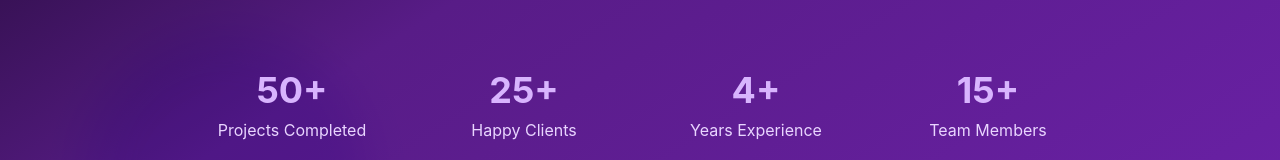
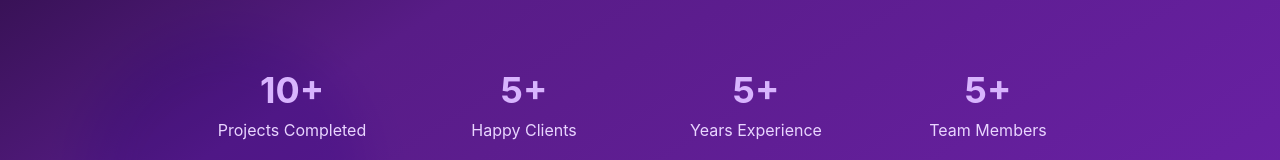
Before and after one commit to Nesisoft/nesisoft-digital-canvas, a React (Vite) app: page / in a window 1280 px wide. Shown: the part 514-674 px from the top of the page. Built offline with nearby package versions, Linux system fonts and the light colour scheme.

Commit message:
Edit figures on page

```diff
--- a/src/components/About.tsx
+++ b/src/components/About.tsx
@@ -4,10 +4,10 @@ import { Users, Target, Award, Globe } from "lucide-react";
 
 const About = () => {
   const stats = [
-    { icon: Users, number: "50+", label: "Happy Clients" },
-    { icon: Target, number: "100+", label: "Projects Completed" },
+    { icon: Users, number: "5+", label: "Happy Clients" },
+    { icon: Target, number: "10+", label: "Projects Completed" },
     { icon: Award, number: "5+", label: "Years Experience" },
-    { icon: Globe, number: "10+", label: "Countries Served" },
+    { icon: Globe, number: "2+", label: "Countries Served" },
   ];
 
   return (
--- a/src/components/Hero.tsx
+++ b/src/components/Hero.tsx
@@ -45,19 +45,19 @@ const Hero = () => {
           {/* Stats */}
           <div className="grid grid-cols-2 md:grid-cols-4 gap-8 mt-20">
             <div className="text-center">
-              <div className="text-3xl md:text-4xl font-bold text-purple-300 mb-2">50+</div>
+              <div className="text-3xl md:text-4xl font-bold text-purple-300 mb-2">10+</div>
               <div className="text-purple-200">Projects Completed</div>
             </div>
             <div className="text-center">
-              <div className="text-3xl md:text-4xl font-bold text-purple-300 mb-2">25+</div>
+              <div className="text-3xl md:text-4xl font-bold text-purple-300 mb-2">5+</div>
               <div className="text-purple-200">Happy Clients</div>
             </div>
             <div className="text-center">
-              <div className="text-3xl md:text-4xl font-bold text-purple-300 mb-2">4+</div>
+              <div className="text-3xl md:text-4xl font-bold text-purple-300 mb-2">5+</div>
               <div className="text-purple-200">Years Experience</div>
             </div>
             <div className="text-center">
-              <div className="text-3xl md:text-4xl font-bold text-purple-300 mb-2">15+</div>
+              <div className="text-3xl md:text-4xl font-bold text-purple-300 mb-2">5+</div>
               <div className="text-purple-200">Team Members</div>
             </div>
           </div>
```
